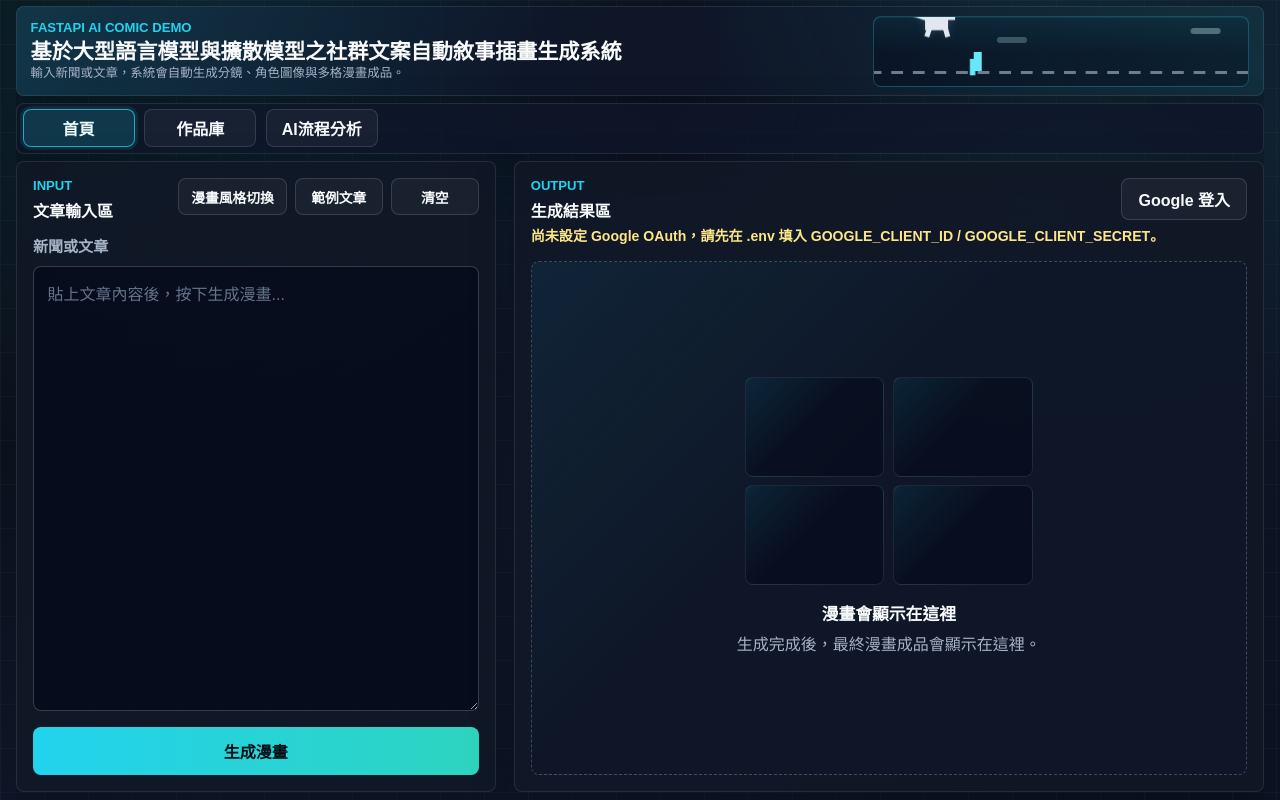
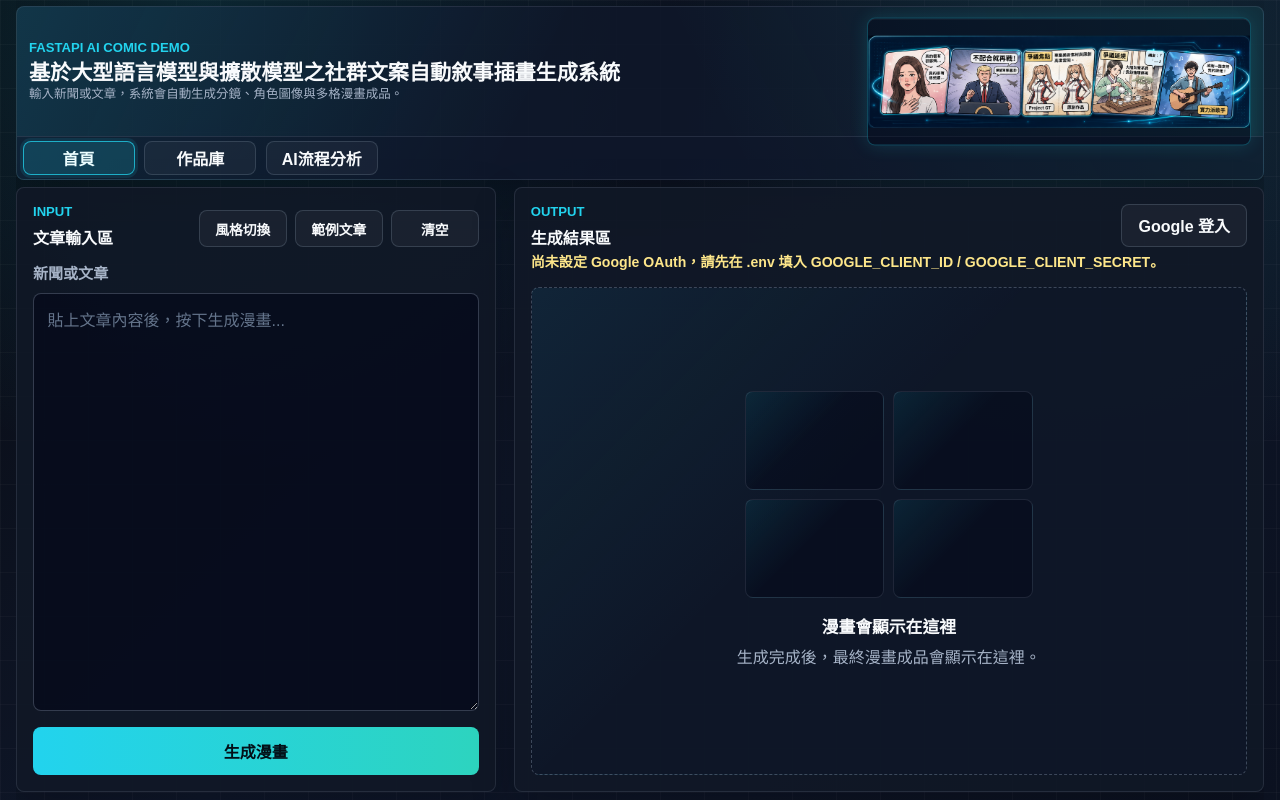
Before and after one commit to hao019/student_comic_project, a FastAPI app: page / in a window 1280 px wide. Run offline with FastAPI, Linux system fonts and the light colour scheme; data that the repository does not hold is empty.

Commit message:
頁面美化

```diff
--- a/app/main.py
+++ b/app/main.py
@@ -21,6 +21,7 @@ from app.services.google_drive_service import (
     get_user_profile,
     is_google_oauth_configured,
     list_comic_bundles,
+    trash_files,
     upload_comic_bundle,
     write_drive_metadata,
 )
@@ -193,6 +194,17 @@ def get_drive_paths(storyboard: dict) -> tuple[Path, Path | None]:
     comic_path = BASE_DIR / "static" / "outputs" / "comic" / filename
     storyboard_path = BASE_DIR / "static" / "outputs" / "comic_data" / f"{Path(filename).stem}.json"
     return comic_path, storyboard_path
+
+
+def get_drive_file_ids_from_storyboard(storyboard: dict) -> list[str]:
+    drive_upload = storyboard.get("drive_upload") or {}
+    file_ids = []
+    for key in ("comic", "storyboard"):
+        item = drive_upload.get(key) if isinstance(drive_upload, dict) else None
+        file_id = str((item or {}).get("id") or "").strip()
+        if file_id:
+            file_ids.append(file_id)
+    return file_ids
 
 
 def maybe_upload_storyboard_to_drive(request: Request, storyboard: dict) -> dict | None:
@@ -602,6 +614,28 @@ def get_drive_article(file_id: str, request: Request):
     }
 
 
+@app.delete("/api/drive/files/{file_id}")
+def delete_drive_file(file_id: str, request: Request):
+    token_data = get_google_token_or_401(request)
+    storyboard_file_id = str(request.query_params.get("storyboard_file_id") or "").strip()
+    file_ids = [file_id]
+    if storyboard_file_id and storyboard_file_id != file_id:
+        file_ids.append(storyboard_file_id)
+
+    try:
+        result = trash_files(token_data, file_ids)
+    except Exception as e:
+        raise HTTPException(status_code=502, detail=f"Could not delete Google Drive file: {e}")
+
+    update_google_token(request, result.pop("token_data", None))
+    return {
+        "deleted": True,
+        "storage": "drive",
+        "file_ids": [file.get("id") for file in result.get("files", [])],
+        "files": result.get("files", []),
+    }
+
+
 def get_comic_path(filename: str) -> Path:
     if Path(filename).name != filename or not filename.lower().endswith(".png"):
         raise HTTPException(status_code=400, detail="Invalid comic filename.")
@@ -672,15 +706,34 @@ def get_comic_original_article(filename: str):
 
 
 @app.delete("/api/comics/{filename}")
-def delete_comic(filename: str):
+def delete_comic(filename: str, request: Request):
     comic_path = get_comic_path(filename)
     data_path = get_comic_data_path(filename, must_exist=False)
+    drive_deleted = []
+    drive_delete_error = None
+
+    if data_path.exists():
+        try:
+            storyboard = json.loads(data_path.read_text(encoding="utf-8"))
+            drive_file_ids = get_drive_file_ids_from_storyboard(storyboard)
+            token_data = get_session(request).get("google_token")
+            if token_data and drive_file_ids:
+                result = trash_files(token_data, drive_file_ids)
+                update_google_token(request, result.pop("token_data", None))
+                drive_deleted = [file.get("id") for file in result.get("files", [])]
+        except Exception as e:
+            drive_delete_error = str(e)
 
     comic_path.unlink()
     if data_path.exists():
         data_path.unlink()
 
-    return {"deleted": True, "filename": filename}
+    return {
+        "deleted": True,
+        "filename": filename,
+        "drive_deleted": drive_deleted,
+        "drive_delete_error": drive_delete_error,
+    }
 
 
 @app.patch("/api/comics/{filename}/rename")
--- a/app/services/google_drive_service.py
+++ b/app/services/google_drive_service.py
@@ -281,6 +281,25 @@ def download_file_bytes(token_data: dict[str, Any], file_id: str) -> dict[str, A
     }
 
 
+def trash_files(token_data: dict[str, Any], file_ids: list[str]) -> dict[str, Any]:
+    service, credentials = _drive_service(token_data)
+    unique_ids = list(dict.fromkeys(str(file_id or "").strip() for file_id in file_ids if str(file_id or "").strip()))
+    trashed_files = []
+
+    for file_id in unique_ids:
+        trashed = service.files().update(
+            fileId=file_id,
+            body={"trashed": True},
+            fields="id, name, trashed",
+        ).execute()
+        trashed_files.append(trashed)
+
+    return {
+        "files": trashed_files,
+        "token_data": credentials_to_session(credentials),
+    }
+
+
 def upload_comic_bundle(
     token_data: dict[str, Any],
     comic_path: Path,
--- a/app/static/style.css
+++ b/app/static/style.css
@@ -72,13 +72,7 @@ a.secondary-button.hidden {
   padding: 2.625rem 0 3.5rem;
 }
 
-.hero {
-  display: grid;
-  grid-template-columns: minmax(0, 1fr) 24rem;
-  gap: 1.25rem;
-  align-items: center;
-  min-height: auto;
-  padding: 1rem 1.2rem;
+.top-bar {
   border: 1px solid var(--border);
   border-radius: 8px;
   background:
@@ -87,6 +81,18 @@ a.secondary-button.hidden {
     rgba(15, 23, 42, 0.88);
   box-shadow: var(--shadow);
   overflow: hidden;
+}
+
+.hero {
+  position: relative;
+  z-index: 2;
+  display: grid;
+  grid-template-columns: minmax(22rem, 1fr) minmax(24rem, 0.92fr);
+  gap: 1rem;
+  align-items: center;
+  min-height: auto;
+  padding: 0.65rem 1rem;
+  overflow: visible;
 }
 
 .eyebrow,
@@ -124,18 +130,29 @@ h1 {
 
 .hero-runner {
   position: relative;
+  z-index: 3;
   justify-self: end;
   align-self: center;
-  width: 23.5rem;
-  height: 4.45rem;
-  margin-top: 0.15rem;
+  width: min(100%, 25rem);
+  aspect-ratio: 2048 / 684;
+  height: auto;
+  margin: 0 0 -0.8rem;
   overflow: hidden;
   border: 1px solid rgba(34, 211, 238, 0.28);
   border-radius: 8px;
-  background:
-    linear-gradient(180deg, rgba(34, 211, 238, 0.08), transparent 52%),
-    rgba(2, 6, 23, 0.32);
-  box-shadow: inset 0 1px 0 rgba(255, 255, 255, 0.06);
+  background: rgba(2, 6, 23, 0.44);
+  box-shadow:
+    0 0 18px rgba(34, 211, 238, 0.16),
+    inset 0 1px 0 rgba(255, 255, 255, 0.08);
+  transform: translateY(0.42rem);
+}
+
+.hero-strip-image {
+  display: block;
+  width: 100%;
+  height: 100%;
+  object-fit: contain;
+  object-position: center;
 }
 
 .runner-sky span {
@@ -484,20 +501,20 @@ h1 {
 }
 
 .main-nav {
+  position: relative;
+  z-index: 1;
   display: flex;
   gap: 0.6rem;
-  margin-top: 0.8rem;
-  padding: 0.45rem;
-  border: 1px solid var(--border);
-  border-radius: 8px;
-  background: rgba(15, 23, 42, 0.78);
-  box-shadow: var(--shadow-soft);
+  margin-top: 0;
+  padding: 0.35rem 0.5rem;
+  border-top: 1px solid rgba(148, 163, 184, 0.16);
+  background: rgba(15, 23, 42, 0.5);
 }
 
 .nav-button {
   width: auto;
   min-width: 7rem;
-  min-height: 2.6rem;
+  min-height: 2.35rem;
   margin: 0;
   border: 1px solid rgba(148, 163, 184, 0.22);
   color: var(--text);
@@ -1309,15 +1326,55 @@ h1 {
 }
 
 .input-panel .panel-heading {
-  display: flex;
+  display: grid;
+  grid-template-columns: minmax(7.5rem, max-content) minmax(0, 1fr);
   gap: 1rem;
-  align-items: start;
-  justify-content: space-between;
+  align-items: center;
+}
+
+.input-heading-title {
+  min-width: 7.5rem;
+}
+
+.input-heading-title h2 {
+  margin-bottom: 0;
+}
+
+.sample-source-link {
+  display: block;
+  width: 100%;
+  min-width: 0;
+  margin: -0.75rem 0 1rem;
+  padding: 0.55rem 0.7rem;
+  border: 1px solid rgba(34, 211, 238, 0.26);
+  border-radius: 8px;
+  background: rgba(8, 47, 73, 0.34);
+  overflow: hidden;
+  color: #67e8f9;
+  font-size: 0.8rem;
+  font-weight: 800;
+  line-height: 1.35;
+  text-decoration: none;
+  text-overflow: ellipsis;
+  white-space: nowrap;
+}
+
+.sample-source-link::before {
+  content: "來源網址：";
+  color: #cbd5e1;
+  font-weight: 700;
+}
+
+.sample-source-link:hover,
+.sample-source-link:focus-visible {
+  color: #a5f3fc;
+  text-decoration: underline;
 }
 
 .input-tools {
   display: flex;
   gap: 0.5rem;
+  justify-content: end;
 }
 
 .compact-button {
@@ -1878,7 +1935,7 @@ button:disabled {
   .page-shell {
     display: grid;
     height: 100dvh;
-    grid-template-rows: auto auto 1fr;
+    grid-template-rows: auto 1fr;
     gap: 0.45rem;
     padding: 0.35rem 0 0.5rem;
     overflow: hidden;
@@ -1886,8 +1943,15 @@ button:disabled {
 
   .hero {
     min-height: auto;
-    padding: 0.45rem 0.85rem;
-    grid-template-columns: minmax(0, 1fr) 22rem;
+    padding: 0.35rem 0.75rem;
+    grid-template-columns: minmax(21rem, 1fr) minmax(24rem, 0.9fr);
+  }
+
+  .hero-runner {
+    height: auto;
+    width: min(100%, 24rem);
+    margin-bottom: -0.65rem;
+    transform: translateY(0.35rem);
   }
 
   h1 {
@@ -1919,11 +1983,11 @@ button:disabled {
 
   .main-nav {
     margin-top: 0;
-    padding: 0.35rem;
+    padding: 0.25rem 0.35rem;
   }
 
   .nav-button {
-    min-height: 2.35rem;
+    min-height: 2.15rem;
   }
 
   .analysis-view,
@@ -2028,12 +2092,17 @@ button:disabled {
     padding: 1.125rem 0 2rem;
   }
 
+  .top-bar,
   .hero,
   .input-panel,
   .result-panel {
     padding: 1.125rem;
   }
 
+  .top-bar {
+    padding: 0;
+  }
+
   h1 {
     font-size: 1.32rem;
   }
@@ -2120,6 +2189,13 @@ button:disabled {
 
   .input-panel .panel-heading {
     display: grid;
+    grid-template-columns: 1fr;
+  }
+
+  .input-heading-title,
+  .input-tools {
+    min-width: 0;
+    width: 100%;
   }
 
   .input-tools {
--- a/app/templates/index.html
+++ b/app/templates/index.html
@@ -6,10 +6,11 @@
     <title>基於大型語言模型與擴散模型之社群文案自動敘事插畫生成系統</title>
     <link rel="icon" type="image/svg+xml" href="{{ url_for('assets', path='/ncut-seal.svg') }}">
     <link rel="apple-touch-icon" href="{{ url_for('assets', path='/ncut-seal.svg') }}">
-    <link rel="stylesheet" href="{{ url_for('assets', path='/style.css') }}?v=20260614-storyboard-object-fix">
+    <link rel="stylesheet" href="{{ url_for('assets', path='/style.css') }}?v=20260621-hero-strip-small">
   </head>
   <body>
     <main class="page-shell">
+      <header class="top-bar">
         <section class="hero">
           <div class="hero-copy">
             <p class="eyebrow">FastAPI AI Comic Demo</p>
@@ -17,24 +18,11 @@
             <p class="hero-subtitle">輸入新聞或文章，系統會自動生成分鏡、角色圖像與多格漫畫成品。</p>
           </div>
           <div class="hero-runner" aria-hidden="true">
-          <div class="runner-sky">
-            <span></span>
-            <span></span>
-          </div>
-          <div class="runner-dino">
-            <span class="dino-head"></span>
-            <span class="dino-body"></span>
-            <span class="dino-tail"></span>
-            <span class="dino-arm"></span>
-            <span class="dino-leg dino-leg-front"></span>
-            <span class="dino-leg dino-leg-back"></span>
-          </div>
-          <div class="runner-obstacle runner-cactus"></div>
-          <div class="runner-bird">
-            <span></span>
-            <span></span>
-          </div>
-          <div class="runner-ground"></div>
+            <img
+              class="hero-strip-image"
+              src="{{ url_for('assets', path='/hero-comic-strip.png') }}"
+              alt=""
+            >
           </div>
         </section>
 
@@ -43,20 +31,22 @@
           <button id="library-nav-button" class="nav-button" type="button">作品庫</button>
           <button id="analysis-nav-button" class="nav-button" type="button">AI流程分析</button>
         </nav>
+      </header>
 
       <section id="generate-view" class="demo-panel">
         <form id="comic-form" class="input-panel">
           <div class="panel-heading">
-            <div>
+            <div class="input-heading-title">
               <p class="panel-kicker">Input</p>
               <h2>文章輸入區</h2>
             </div>
             <div class="input-tools">
-              <button id="toggle-settings-button" class="secondary-button compact-button" type="button">漫畫風格切換</button>
+              <button id="toggle-settings-button" class="secondary-button compact-button" type="button">風格切換</button>
               <button id="sample-article-button" class="secondary-button compact-button" type="button">範例文章</button>
               <button id="clear-input-button" class="secondary-button compact-button" type="button">清空</button>
             </div>
           </div>
+          <a id="sample-source-link" class="sample-source-link hidden" href="#" target="_blank" rel="noopener noreferrer"></a>
 
           <div id="generation-settings-panel" class="generation-settings hidden">
             <div class="settings-row">
@@ -296,6 +286,6 @@
       </div>
     </section>
 
-    <script src="{{ url_for('assets', path='/app.js') }}?v=20260614-storyboard-object-fix" defer></script>
+    <script src="{{ url_for('assets', path='/app.js') }}?v=20260621-hero-strip-small" defer></script>
   </body>
 </html>
```
Also changed, not shown: app/static/app.js (+53 -6 lines), app/static/hero-comic-strip.png (added). Lines whose indentation alone changed are shown as unchanged.
